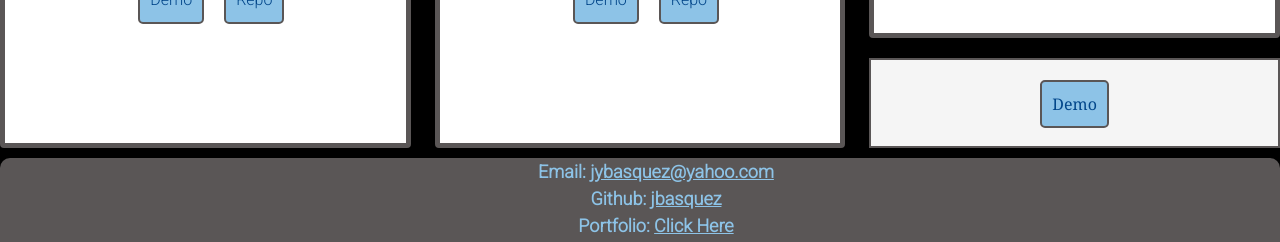
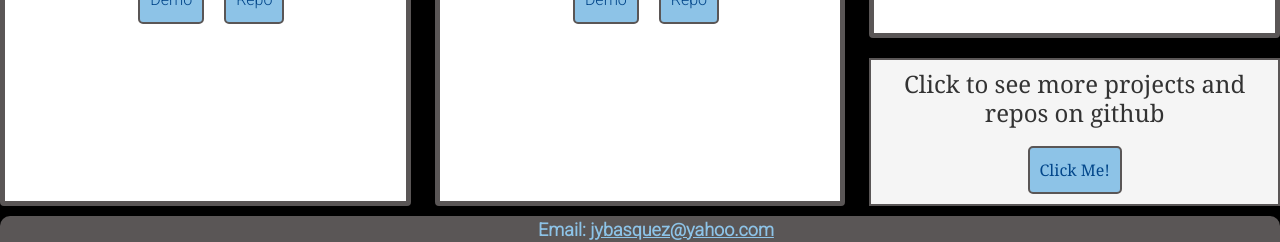
Before and after one commit to jbasquez/jbasquez.github.io, a React (Create React App) app in the folder reactapp/: page /projects in a window 1280 px wide. Shown: the part 1187-1429 px from the top of the page. Built offline with nearby package versions, Linux system fonts and the light colour scheme.

Commit message:
basic styling for button

```diff
--- a/reactapp/src/pages/projects.js
+++ b/reactapp/src/pages/projects.js
@@ -76,7 +76,8 @@ function Projects() {
               />
               </div>
               <div className="square">
-              <a className="btn PrimaryBtn contact mar" href="https://github.com/jbasquez?tab=repositories" target="_blank" rel="noopener noreferrer">Demo</a>
+                <h2>Click to see more projects and repos on github</h2>
+              <a className="btn PrimaryBtn contact mar" href="https://github.com/jbasquez?tab=repositories" target="_blank" rel="noopener noreferrer">Click Me!</a>
               </div>
             </div>
           </div>
```
